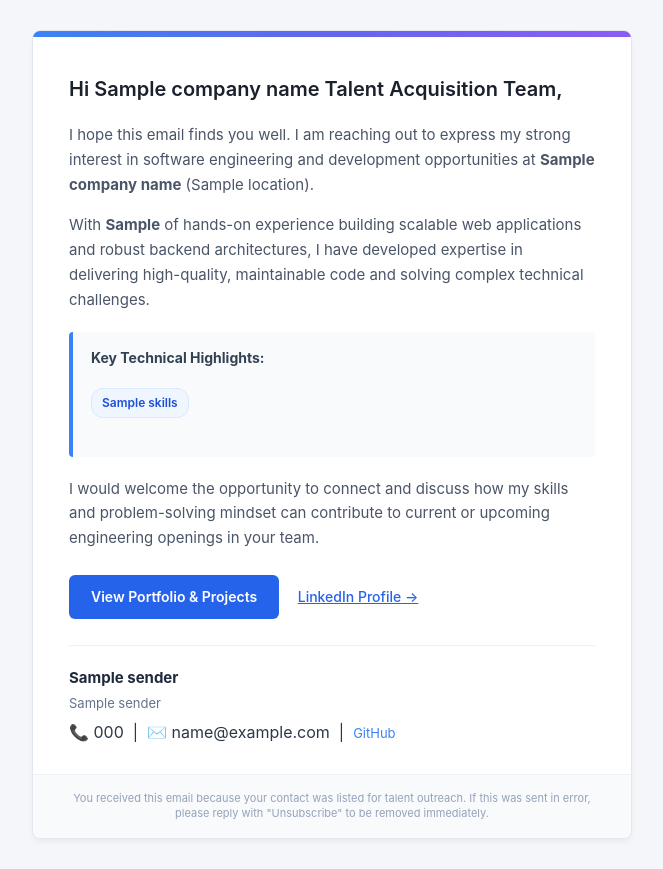
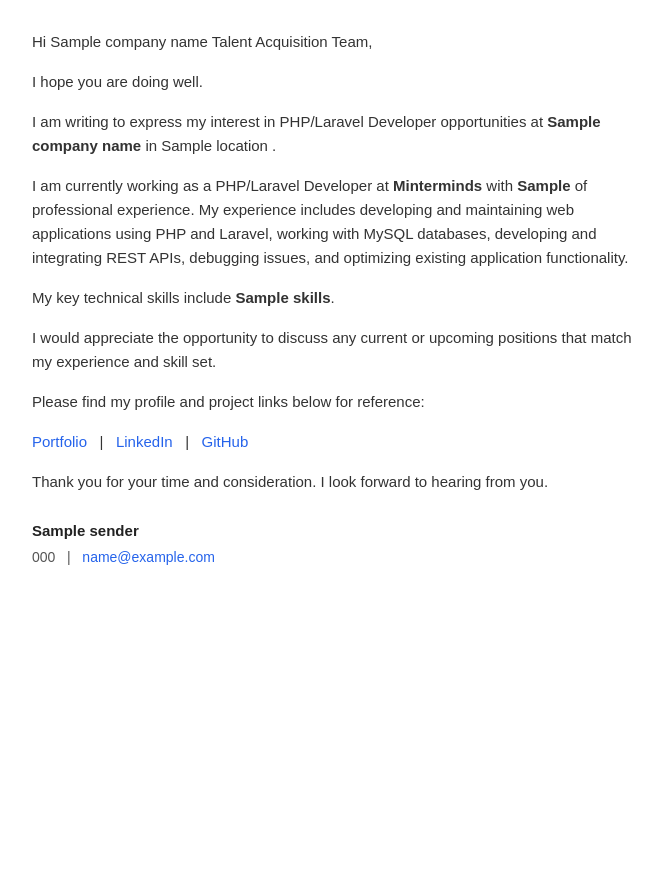
Before and after one commit to Rajiv-Kumar-006/Automated-mail-sender, a Node server app: template views/email-template.ejs in a window 1280 px wide. Shown: the whole page, without its empty margins (308-971 px from the left). After the commit the page ends 565 px from the top, so only its background shows below. Run offline with Node 20, Linux system fonts and the light colour scheme; the template is opened without the code that fills it: most values are stand-ins (such as "Sample title", 1, 10 or a date in 2020).

Commit message:
template update

```diff
--- a/views/email-template.ejs
+++ b/views/email-template.ejs
@@ -1,229 +1,168 @@
 <!DOCTYPE html>
+
 <html lang="en">
 <head>
   <meta charset="UTF-8">
   <meta name="viewport" content="width=device-width, initial-scale=1.0">
   <title><%= subject %></title>
+
   <style>
-    body, table, td, a { -webkit-text-size-adjust: 100%; -ms-text-size-adjust: 100%; }
-    table, td { mso-table-lspace: 0pt; mso-table-rspace: 0pt; }
-    img { -ms-interpolation-mode: bicubic; border: 0; outline: none; text-decoration: none; }
     body {
       margin: 0;
       padding: 0;
-      width: 100% !important;
-      min-width: 100%;
-      background-color: #f4f6f9;
-      font-family: -apple-system, BlinkMacSystemFont, 'Segoe UI', Roboto, Helvetica, Arial, sans-serif;
-      color: #2d3748;
+      background: #ffffff;
+      font-family: Arial, Helvetica, sans-serif;
+      color: #333333;
       line-height: 1.6;
     }
-    .wrapper {
-      width: 100%;
-      table-layout: fixed;
-      background-color: #f4f6f9;
-      padding: 30px 10px;
+
+    .email-container {
+      max-width: 600px;
+      margin: 0 auto;
+      padding: 30px 20px;
     }
-    .main-table {
-      background-color: #ffffff;
-      margin: 0 auto;
-      max-width: 600px;
-      width: 100%;
-      border-radius: 8px;
-      overflow: hidden;
-      border: 1px solid #e2e8f0;
-      box-shadow: 0 4px 6px -1px rgba(0, 0, 0, 0.05);
+
+    p {
+      margin: 0 0 16px;
+      font-size: 15px;
+      color: #333333;
     }
-    .header-bar {
-      height: 6px;
-      background: linear-gradient(90deg, #3b82f6 0%, #6366f1 50%, #8b5cf6 100%);
+
+    a {
+      color: #2563eb;
+      text-decoration: none;
     }
-    .content-cell {
-      padding: 36px 36px 28px 36px;
+
+    .signature {
+      margin-top: 25px;
     }
-    h2 {
-      color: #1a202c;
-      font-size: 20px;
+
+    .name {
       font-weight: 600;
-      margin: 0 0 18px 0;
+      color: #222222;
+      margin-bottom: 3px;
     }
-    p {
-      color: #4a5568;
-      font-size: 15px;
-      line-height: 1.65;
-      margin: 0 0 16px 0;
+
+    .role {
+      color: #555555;
+      margin-bottom: 8px;
     }
-    .highlight-box {
-      background-color: #f8fafc;
-      border-left: 4px solid #3b82f6;
-      border-radius: 4px;
-      padding: 14px 18px;
-      margin: 20px 0;
-    }
-    .highlight-box p {
-      margin: 0;
+
+    .contact {
       font-size: 14px;
-      color: #334155;
-    }
-    .skills-container {
-      margin: 16px 0 22px 0;
-    }
-    .skill-tag {
-      display: inline-block;
-      background-color: #eff6ff;
-      color: #1d4ed8;
-      font-size: 12px;
-      font-weight: 600;
-      padding: 4px 10px;
-      border-radius: 12px;
-      margin: 3px 4px 3px 0;
-      border: 1px solid #dbeafe;
-    }
-    .button-table {
-      margin: 24px 0 12px 0;
-    }
-    .cta-button {
-      background-color: #2563eb;
-      color: #ffffff !important;
-      text-decoration: none;
-      font-size: 14px;
-      font-weight: 600;
-      padding: 11px 22px;
-      border-radius: 6px;
-      display: inline-block;
-    }
-    .secondary-link {
-      color: #2563eb !important;
-      text-decoration: underline;
-      font-weight: 500;
-      margin-left: 14px;
-      font-size: 14px;
-    }
-    .signature-area {
-      border-top: 1px solid #edf2f7;
-      padding-top: 20px;
-      margin-top: 26px;
-    }
-    .sender-name {
-      font-weight: 700;
-      color: #1e293b;
-      font-size: 15px;
-      margin: 0 0 2px 0;
-    }
-    .sender-role {
-      color: #64748b;
-      font-size: 13px;
-      margin: 0 0 6px 0;
-    }
-    .sender-links a {
-      color: #3b82f6;
-      text-decoration: none;
-      font-size: 13px;
-      margin-right: 12px;
-    }
-    .footer-cell {
-      background-color: #f8fafc;
-      padding: 16px 36px;
-      text-align: center;
-      border-top: 1px solid #edf2f7;
-    }
-    .footer-cell p {
-      font-size: 11px;
-      color: #94a3b8;
-      margin: 0;
-      line-height: 1.4;
-    }
-    @media only screen and (max-width: 600px) {
-      .content-cell { padding: 24px 20px 20px 20px !important; }
-      .footer-cell { padding: 14px 20px !important; }
-      .cta-button { display: block !important; text-align: center !important; margin-bottom: 10px; }
-      .secondary-link { display: block !important; text-align: center !important; margin-left: 0 !important; }
+      color: #555555;
     }
   </style>
+
 </head>
+
 <body>
-  <table role="presentation" class="wrapper" cellspacing="0" cellpadding="0" border="0" width="100%">
-    <tr>
-      <td align="center">
-        <table role="presentation" class="main-table" cellspacing="0" cellpadding="0" border="0" width="100%">
-          <tr>
-            <td class="header-bar"></td>
-          </tr>
-          <tr>
-            <td class="content-cell">
-              <h2>
+
+  <div class="email-container">
+
+
+<p>
   <% if (companyName && companyName !== 'your team') { %>
     Hi <%= companyName %> Talent Acquisition Team,
   <% } else { %>
     Hi Hiring Team,
   <% } %>
-              </h2>
-
-              <p>
-                I hope this email finds you well. I am reaching out to express my strong interest in software engineering and development opportunities at <strong><%= companyName || 'your esteemed organization' %></strong><% if (location) { %> (<%= location %>)<% } %>.
 </p>
 
 <p>
-                With <strong><%= sender.yearsOfExp %></strong> of hands-on experience building scalable web applications and robust backend architectures, I have developed expertise in delivering high-quality, maintainable code and solving complex technical challenges.
+  I hope you are doing well.
 </p>
 
-              <div class="highlight-box">
-                <p><strong>Key Technical Highlights:</strong></p>
-                <div class="skills-container">
+<p>
+  I am writing to express my interest in PHP/Laravel Developer opportunities at
+  <strong><%= companyName || 'your organization' %></strong>
+  <% if (location) { %>
+    in <%= location %>
+  <% } %>.
+</p>
+
+<p>
+  I am currently working as a PHP/Laravel Developer at <strong>Minterminds</strong> with
+  <strong><%= sender.yearsOfExp %></strong> of professional experience.
+  My experience includes developing and maintaining web applications using PHP
+  and Laravel, working with MySQL databases, developing and integrating REST APIs,
+  debugging issues, and optimizing existing application functionality.
+</p>
+
 <% if (sender.skills) { %>
-                    <% sender.skills.split(',').forEach(function(skill) { %>
-                      <span class="skill-tag"><%= skill.trim() %></span>
-                    <% }); %>
+  <p>
+    My key technical skills include
+    <strong><%= sender.skills %></strong>.
+  </p>
 <% } %>
-                </div>
+
+<p>
+  I would appreciate the opportunity to discuss any current or upcoming
+  positions that match my experience and skill set.
+</p>
+
+<p>
+  Please find my profile and project links below for reference:
+</p>
+
+<p>
+  <% if (sender.portfolio) { %>
+    <a href="<%= sender.portfolio %>" target="_blank">Portfolio</a>
+  <% } %>
+
+  <% if (sender.portfolio && sender.linkedin) { %>
+    &nbsp; | &nbsp;
+  <% } %>
+
+  <% if (sender.linkedin) { %>
+    <a href="<%= sender.linkedin %>" target="_blank">LinkedIn</a>
+  <% } %>
+
+  <% if ((sender.portfolio || sender.linkedin) && sender.github) { %>
+    &nbsp; | &nbsp;
+  <% } %>
+
+  <% if (sender.github) { %>
+    <a href="<%= sender.github %>" target="_blank">GitHub</a>
+  <% } %>
+</p>
+
+<p>
+  Thank you for your time and consideration. I look forward to hearing from you.
+</p>
+
+<div class="signature">
+
+  <p class="name">
+    <%= sender.name %>
+  </p>
+
+  <!-- <p class="role">
+    <%= sender.title %>
+  </p> -->
+
+  <p class="contact">
+
+    <% if (sender.phone) { %>
+      <%= sender.phone %>
+    <% } %>
+
+    <% if (sender.phone && sender.email) { %>
+      &nbsp; | &nbsp;
+    <% } %>
+
+    <% if (sender.email) { %>
+      <a href="mailto:<%= sender.email %>">
+        <%= sender.email %>
+      </a>
+    <% } %>
+
+  </p>
+
 </div>
 
-              <p>
-                I would welcome the opportunity to connect and discuss how my skills and problem-solving mindset can contribute to current or upcoming engineering openings in your team.
-              </p>
 
-              <!-- Call to Action -->
-              <table role="presentation" class="button-table" cellspacing="0" cellpadding="0" border="0">
-                <tr>
-                  <td>
-                    <% if (sender.portfolio) { %>
-                      <a href="<%= sender.portfolio %>" class="cta-button" target="_blank">View Portfolio & Projects</a>
-                    <% } %>
-                    <% if (sender.linkedin) { %>
-                      <a href="<%= sender.linkedin %>" class="secondary-link" target="_blank">LinkedIn Profile &rarr;</a>
-                    <% } %>
-                  </td>
-                </tr>
-              </table>
+  </div>
 
-              <!-- Signature -->
-              <div class="signature-area">
-                <p class="sender-name"><%= sender.name %></p>
-                <p class="sender-role"><%= sender.title %></p>
-                <div class="sender-links">
-                  <% if (sender.phone) { %>
-                    <span>📞 <%= sender.phone %></span> &nbsp;|&nbsp;
-                  <% } %>
-                  <% if (sender.email) { %>
-                    <span>✉️ <%= sender.email %></span>
-                  <% } %>
-                  <% if (sender.github) { %>
-                    &nbsp;|&nbsp; <a href="<%= sender.github %>" target="_blank">GitHub</a>
-                  <% } %>
-                </div>
-              </div>
-            </td>
-          </tr>
-          <tr>
-            <td class="footer-cell">
-              <p>
-                You received this email because your contact was listed for talent outreach. If this was sent in error, please reply with "Unsubscribe" to be removed immediately.
-              </p>
-            </td>
-          </tr>
-        </table>
-      </td>
-    </tr>
-  </table>
 </body>
 </html>
```
Also changed, not shown: views/email-template.txt.ejs (+16 -12 lines), 1 other file. Lines whose indentation alone changed are shown as unchanged.
